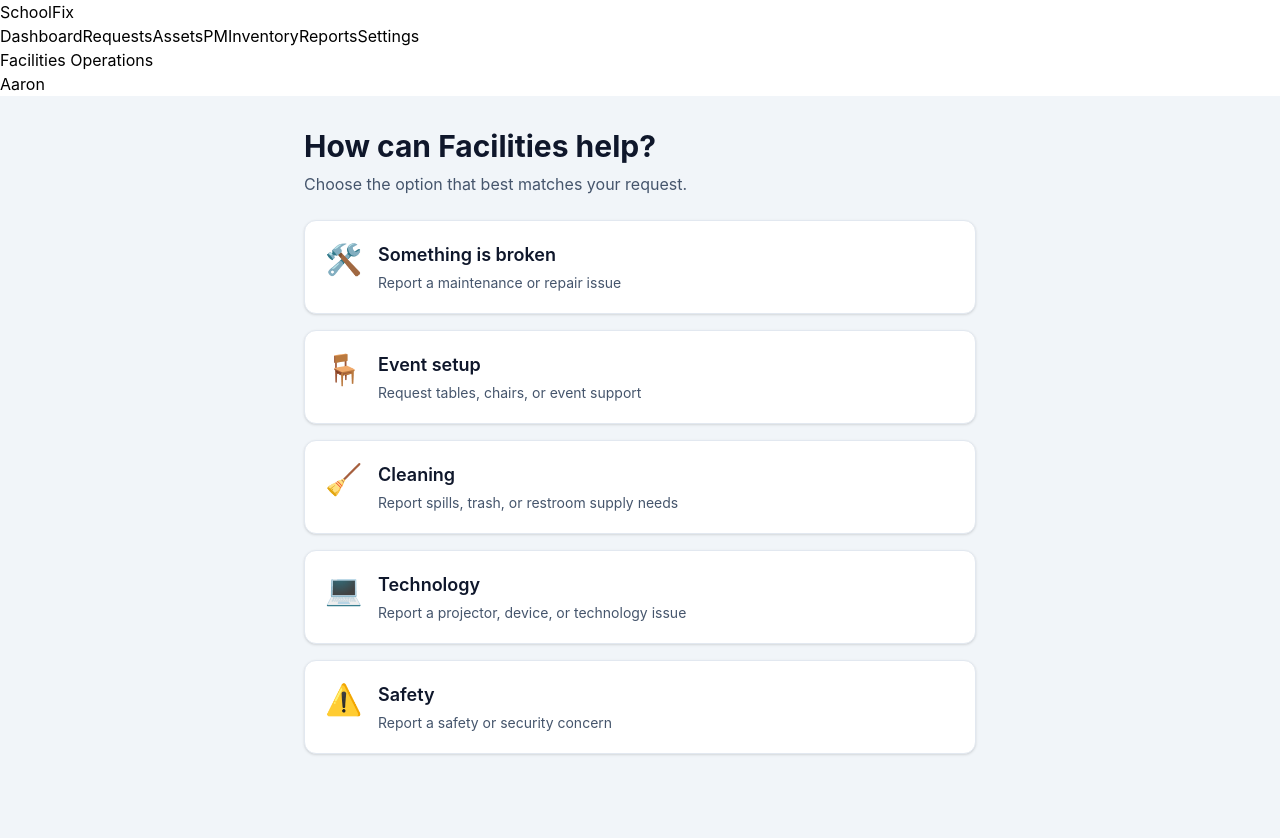
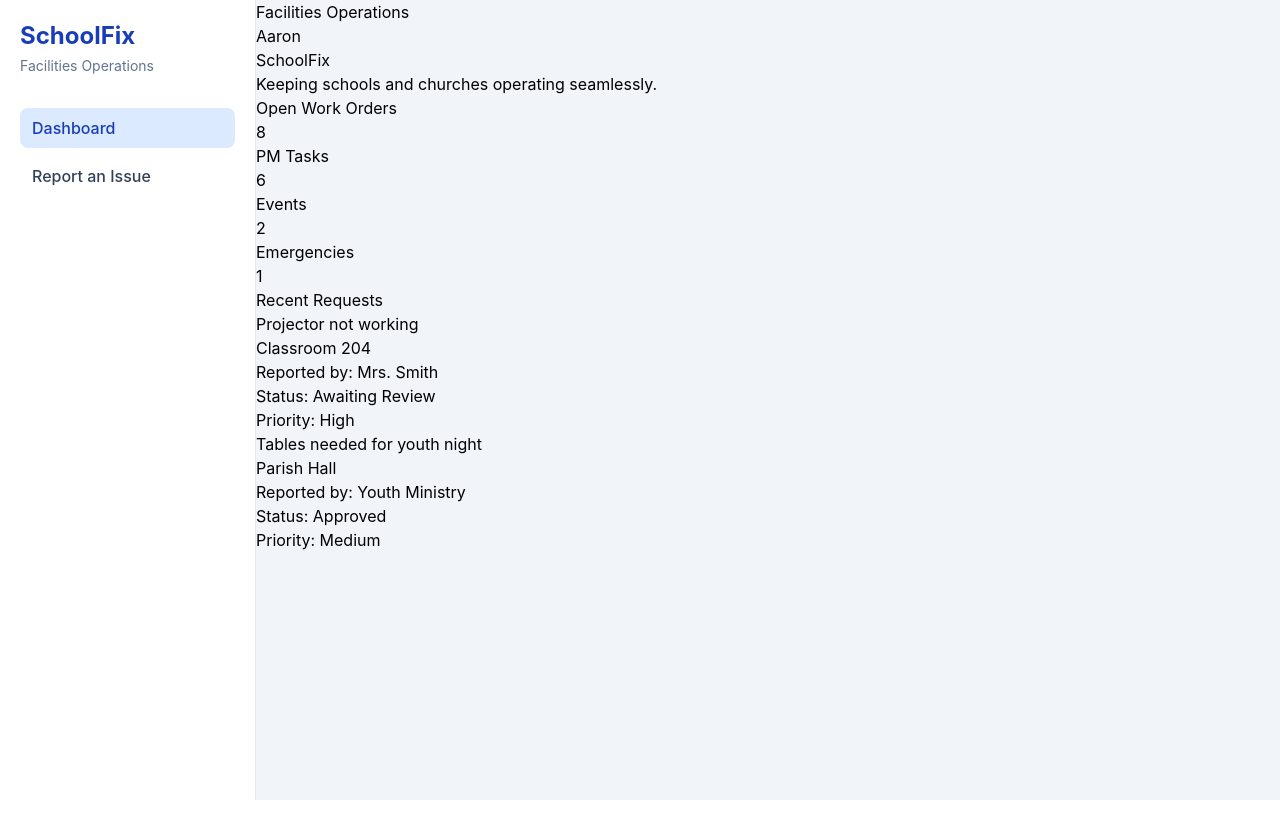
Before and after one commit to Noelke10/Schoolfix, a React (Vite) app in the folder frontend/: page / in a window 1280 px wide. Shown: the top 838 px of the page. After the commit the page ends 800 px from the top, so only its background shows below. Built offline with nearby package versions, Linux system fonts and the light colour scheme.

Commit message:
feat: add state-driven application navigation

```diff
--- a/frontend/src/App.tsx
+++ b/frontend/src/App.tsx
@@ -1,10 +1,17 @@
+import { useState } from "react";
 import AppLayout from "./layouts/AppLayout";
+import Dashboard from "./pages/Dashboard";
 import ReportIssue from "./pages/ReportIssue";
 
+type Page = "dashboard" | "reportIssue";
+
 function App() {
+  const [currentPage, setCurrentPage] = useState<Page>("dashboard");
+
   return (
-    <AppLayout>
-      <ReportIssue />
+    <AppLayout currentPage={currentPage} onNavigate={setCurrentPage}>
+      {currentPage === "dashboard" && <Dashboard />}
+      {currentPage === "reportIssue" && <ReportIssue />}
     </AppLayout>
   );
 }
--- a/frontend/src/components/layout/Sidebar.tsx
+++ b/frontend/src/components/layout/Sidebar.tsx
@@ -1,16 +1,41 @@
-function Sidebar() {
+type SidebarProps = {
+  currentPage: "dashboard" | "reportIssue";
+  onNavigate: (page: "dashboard" | "reportIssue") => void;
+};
+
+function Sidebar({ currentPage, onNavigate }: SidebarProps) {
+  const baseButton =
+    "w-full rounded-lg px-3 py-2 text-left font-medium transition";
+
+  const activeButton = "bg-blue-100 text-blue-800";
+  const inactiveButton = "text-slate-700 hover:bg-slate-100";
+
   return (
-    <aside>
-      <h2>SchoolFix</h2>
+    <aside className="min-h-screen w-64 border-r border-slate-200 bg-white p-5">
+      <h2 className="text-2xl font-bold text-blue-800">SchoolFix</h2>
 
-      <nav>
-        <a href="#">Dashboard</a>
-        <a href="#">Requests</a>
-        <a href="#">Assets</a>
-        <a href="#">PM</a>
-        <a href="#">Inventory</a>
-        <a href="#">Reports</a>
-        <a href="#">Settings</a>
+      <p className="mt-1 text-sm text-slate-500">Facilities Operations</p>
+
+      <nav className="mt-8 space-y-2">
+        <button
+          type="button"
+          onClick={() => onNavigate("dashboard")}
+          className={`${baseButton} ${
+            currentPage === "dashboard" ? activeButton : inactiveButton
+          }`}
+        >
+          Dashboard
+        </button>
+
+        <button
+          type="button"
+          onClick={() => onNavigate("reportIssue")}
+          className={`${baseButton} ${
+            currentPage === "reportIssue" ? activeButton : inactiveButton
+          }`}
+        >
+          Report an Issue
+        </button>
       </nav>
     </aside>
   );
--- a/frontend/src/layouts/AppLayout.tsx
+++ b/frontend/src/layouts/AppLayout.tsx
@@ -1,16 +1,19 @@
+import type { ReactNode } from "react";
 import Header from "../components/layout/Header";
 import Sidebar from "../components/layout/Sidebar";
 
 type AppLayoutProps = {
-  children: React.ReactNode;
+  children: ReactNode;
+  currentPage: "dashboard" | "reportIssue";
+  onNavigate: (page: "dashboard" | "reportIssue") => void;
 };
 
-function AppLayout({ children }: AppLayoutProps) {
+function AppLayout({ children, currentPage, onNavigate }: AppLayoutProps) {
   return (
-    <div>
-      <Sidebar />
+    <div className="flex min-h-screen bg-slate-100">
+      <Sidebar currentPage={currentPage} onNavigate={onNavigate} />
 
-      <div>
+      <div className="flex-1">
         <Header />
         {children}
       </div>
```
